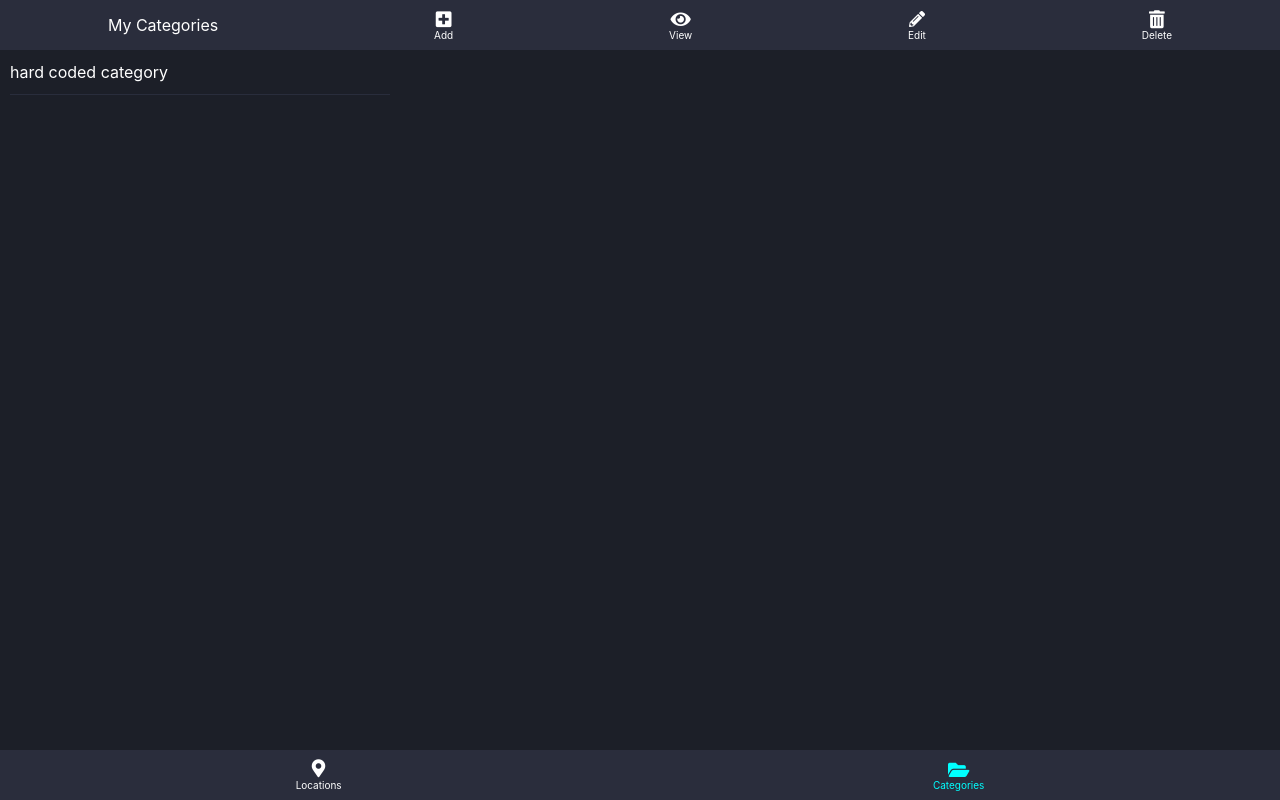
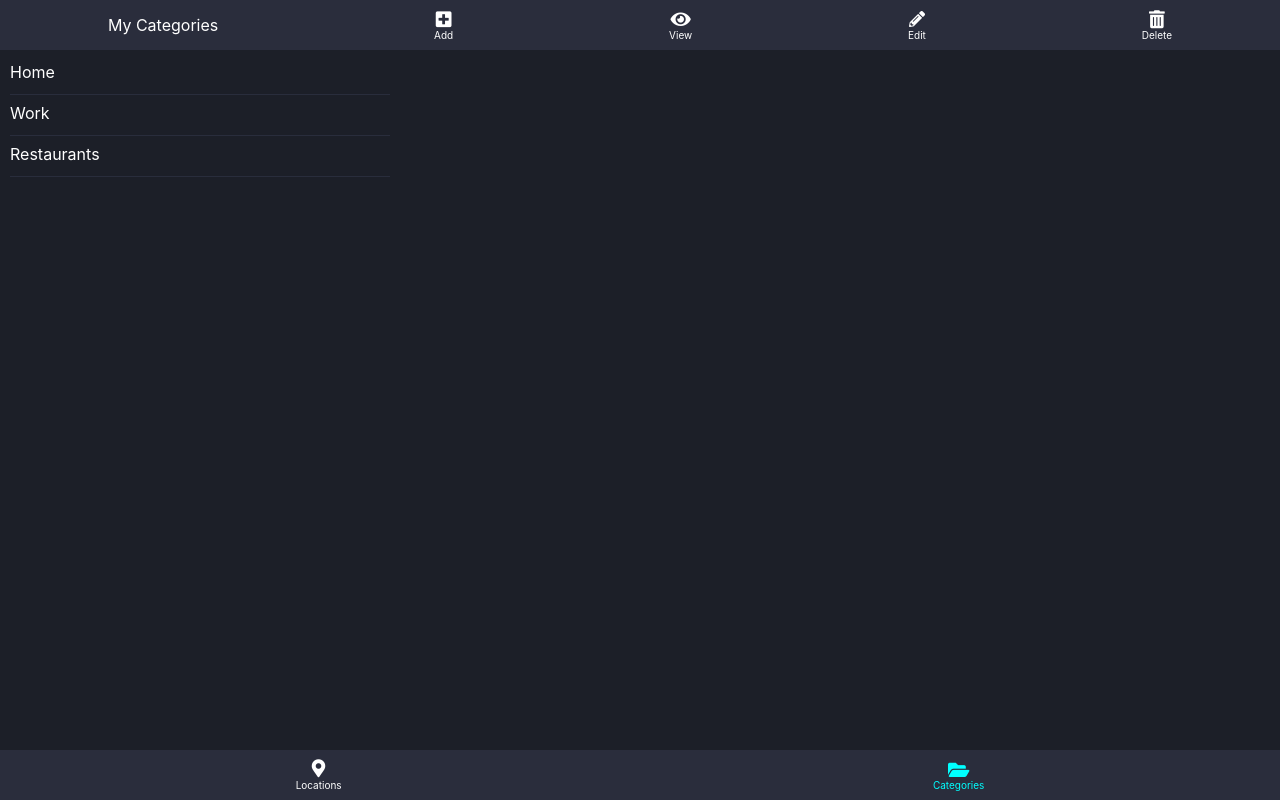
Before and after one commit to amirs12/locations, a React (Create React App) app: page /categories in a window 1280 px wide. Built offline with nearby package versions, Linux system fonts and the light colour scheme.

Commit message:
css in progress

```diff
--- a/src/Actions/CategoryActions.js
+++ b/src/Actions/CategoryActions.js
@@ -5,7 +5,7 @@ export const selectCategoryItem = (id) => ({
   id
 })
 
-let nextCategoryId = 1
+let nextCategoryId = 3
 export const saveCategory = text => ({
   type: 'SAVE_CATEGORY',
   id: nextCategoryId++,
@@ -27,6 +27,11 @@ export const saveEditCategory = (text, id) => ({
   id
 })
 
+export const closeEditCategory = (id) => ({
+  type: 'CLOSE_CATEGORY_EDIT',
+  id
+})
+
 export const pendingCategoryChoice = (id) => ({
   type: 'PENDING_CATEGORY_ITEM',
   id
--- a/src/Reducers/manageItemReducer.js
+++ b/src/Reducers/manageItemReducer.js
@@ -2,13 +2,30 @@ const initialState = {
   locations: [],
   categories: [{
     id: 0,
-    text: "hard coded category",
+    text: "Home",
     selected: false,
     pendingCategory: false,
     filteredCategory: false,
     viewMode: false,
     editMode: false
-  }],
+  }, {
+    id: 1,
+    text: "Work",
+    selected: false,
+    pendingCategory: false,
+    filteredCategory: false,
+    viewMode: false,
+    editMode: false
+  }, {
+    id: 2,
+    text: "Restaurants",
+    selected: false,
+    pendingCategory: false,
+    filteredCategory: false,
+    viewMode: false,
+    editMode: false
+  }
+],
   aCategorySelected: false,
   aLoactionSelected: false,
   selectedAction: '',
@@ -48,7 +65,7 @@ const manageItemReducer = (state = initialState, action) => {
         selectedAction: 'Add',
         addCategoryOpen: true,
         categories: state.categories.map(category => (
-          {...category, selected: false})
+          {...category, selected: false, viewMode: false, editMode: false})
         )
       }
     case 'SAVE_CATEGORY':
@@ -56,7 +73,7 @@ const manageItemReducer = (state = initialState, action) => {
         ...state,
         categories:
           [...state.categories,
-          {id: action.id, text: action.text, selected: false, editMode: false}]
+          {id: action.id, text: action.text, selected: false}]
       }
     case 'CLOSE_ADD_CATEGORY':
       return {
@@ -67,6 +84,7 @@ const manageItemReducer = (state = initialState, action) => {
     case 'VIEW_CATEGORY':
       return {
         ...state,
+        addCategoryOpen: false,
         selectedAction: 'View',
         categories: state.categories.map(category =>
           (category.selected === true)
@@ -87,11 +105,12 @@ const manageItemReducer = (state = initialState, action) => {
     case 'EDIT_CATEGORY':
       return {
         ...state,
+        addCategoryOpen: false,
         selectedAction: 'Edit',
         categories: state.categories.map(category =>
           (category.selected === true)
           ? {...category, editMode: true, viewMode: false}
-          : category
+          : {...category, viewMode: false}
         )
       }
     case 'SAVE_CATEGORY_EDIT':
@@ -101,6 +120,16 @@ const manageItemReducer = (state = initialState, action) => {
         categories: state.categories.map(category =>
           (category.id === action.id)
           ? {...category, editMode: false, text: action.text}
+          : category
+        )
+      }
+    case 'CLOSE_CATEGORY_EDIT':
+      return {
+        ...state,
+        selectedAction: '',
+        categories: state.categories.map(category =>
+          (category.id === action.id)
+          ? {...category, editMode: false}
           : category
         )
       }
--- a/src/components/Categories/components/AddCategory/AddCategory.css
+++ b/src/components/Categories/components/AddCategory/AddCategory.css
@@ -15,6 +15,10 @@
   justify-content: space-around;
   margin-top: 20px 0px;
   width: 200px;
+}
+
+.category-input {
+  width: 250px;
 }
 
 .category-property {
--- a/src/components/Categories/components/AddCategory/AddCategory.js
+++ b/src/components/Categories/components/AddCategory/AddCategory.js
@@ -24,7 +24,12 @@ class AddCategory extends Component {
         >
           <div className="category-property">
             <div className="category-title">Category Name</div>
-            <input ref={node => input = node} name="add-ctg" id="add-ctg" placeholder="Category Name" autoFocus/>
+            <input
+              ref={node => input = node}
+              className="category-input"
+              placeholder="Category Name"
+              autoFocus
+            />
           </div>
           <div className="add-category-buttons">
             <button className="save-button" type="submit">Save</button>
--- a/src/components/Categories/components/Category/components/CategoryDetails/CategoryDetails.css
+++ b/src/components/Categories/components/Category/components/CategoryDetails/CategoryDetails.css
@@ -1,8 +1,18 @@
 .category-details {
   display: flex;
   flex-direction: column;
+  width: 360px;
+  margin-top: 6px;
+  margin-left: 10px;
+  padding: 0px 20px 12px 0px;
+  border-bottom: solid 1px #292D3C;
+  color: white;
 }
 
 .done-button {
-  width: 50px;
+  width: 48px;
+  margin-top: 8px;
+  border-radius: 5px;
+  background-color: #292D3C;
+  color: lightgray;
 }
--- a/src/components/Categories/components/Category/components/CategoryDetails/CategoryDetails.js
+++ b/src/components/Categories/components/Category/components/CategoryDetails/CategoryDetails.js
@@ -9,8 +9,15 @@ class CategoryDetails extends Component {
       const { text, id } = this.props
       return (
         <div className="category-details">
-          <div>{text}</div>
-          <button  className="done-button" onClick={() => this.props.closeViewCategory(id)}>Done</button>
+          <div className="details-property">
+            <div className="details-title">Location Name</div>
+            <div>{text}</div>
+          </div>
+          <button
+            className="done-button"
+            onClick={() => this.props.closeViewCategory(id)}
+            >Close
+          </button>
         </div>
       )
     }
--- a/src/components/Categories/components/Category/components/CategoryEdit/CategoryEdit.css
+++ b/src/components/Categories/components/Category/components/CategoryEdit/CategoryEdit.css
@@ -2,3 +2,15 @@
   display: flex;
   flex-direction: column;
 }
+
+.category-form {
+  display: flex;
+  flex-direction: column;
+  width: 350px;
+  margin-top: 6px;
+  margin-left: 10px;
+  padding: 10px 20px 12px 10px;
+  border: solid 1px #292D3C;
+  color: white;
+  background-color: #292D3C;
+}
--- a/src/components/Categories/components/Category/components/CategoryEdit/CategoryEdit.js
+++ b/src/components/Categories/components/Category/components/CategoryEdit/CategoryEdit.js
@@ -1,6 +1,6 @@
 import React, { Component } from 'react'
 import { connect } from 'react-redux'
-import { saveEditCategory } from '../../../../../../Actions/CategoryActions.js'
+import { saveEditCategory, closeEditCategory } from '../../../../../../Actions/CategoryActions.js'
 
 import './CategoryEdit.css';
 
@@ -8,18 +8,41 @@ class CategoryEdit extends Component {
     render() {
         let input
         const { text, id } = this.props
+
       return (
         <div className="category-edit">
-          <form onSubmit={e => {
+          <form
+            className="category-form"
+            onSubmit={e => {
               e.preventDefault()
               if (!input.value.trim()) {
                   return
               }
               this.props.saveEditCategory(input.value, id)
+              this.props.closeEditCategory(id)
               input.value = ''
-            }}>
-            <input ref={node => input = node} name="edit-ctg" id="edit-ctg" placeholder={text} autoFocus/>
-            <button type="submit">Save</button>
+            }}
+          >
+              <div className="category-property">
+                <div className="category-title">Category Name</div>
+                <input
+                  ref={node => input = node}
+                  className="category-input"
+                  placeholder="Category Name"
+                  autoFocus
+                />
+              </div>
+              <div className="add-category-buttons">
+                <button className="save-button" type="submit">Save</button>
+                <button
+                  className="cancel-button"
+                  onClick={e => {
+                    e.preventDefault()
+                    this.props.closeEditCategory()
+                  }}
+                >Cancel
+                </button>
+              </div>
           </form>
         </div>
       )
@@ -30,4 +53,4 @@ class CategoryEdit extends Component {
   //  addBoxOpen: state.categoryItemReducer.addBoxOpen
   })
 
-  export default connect(mapStateToProps, { saveEditCategory })(CategoryEdit)
+  export default connect(mapStateToProps, { saveEditCategory, closeEditCategory })(CategoryEdit)
--- a/src/components/Location/components/LocationDetails/LocationDetails.js
+++ b/src/components/Location/components/LocationDetails/LocationDetails.js
@@ -30,8 +30,10 @@ class LocationDetails extends Component {
             <div className="details-title">Assigned Categories</div>
             <div className="connectd-categories">{connectdCategories}</div>
           </div>
-          <button className="close-button" onClick={() => this.props.closeViewLocation(id)}>
-            Close
+          <button
+            className="close-button"
+            onClick={() => this.props.closeViewLocation(id)}
+            >Close
           </button>
         </div>
       )
```
Lines whose indentation alone changed are shown as unchanged.
